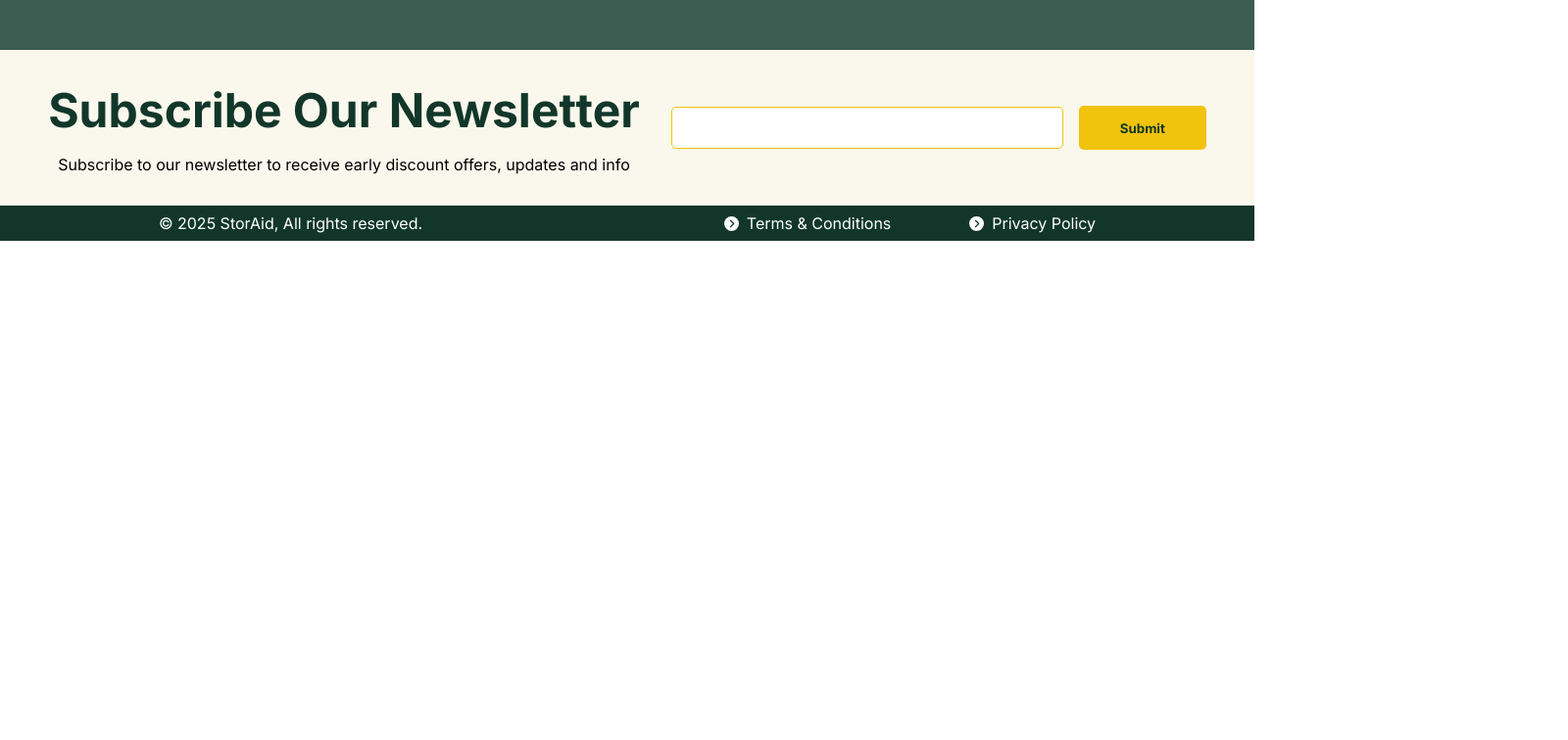
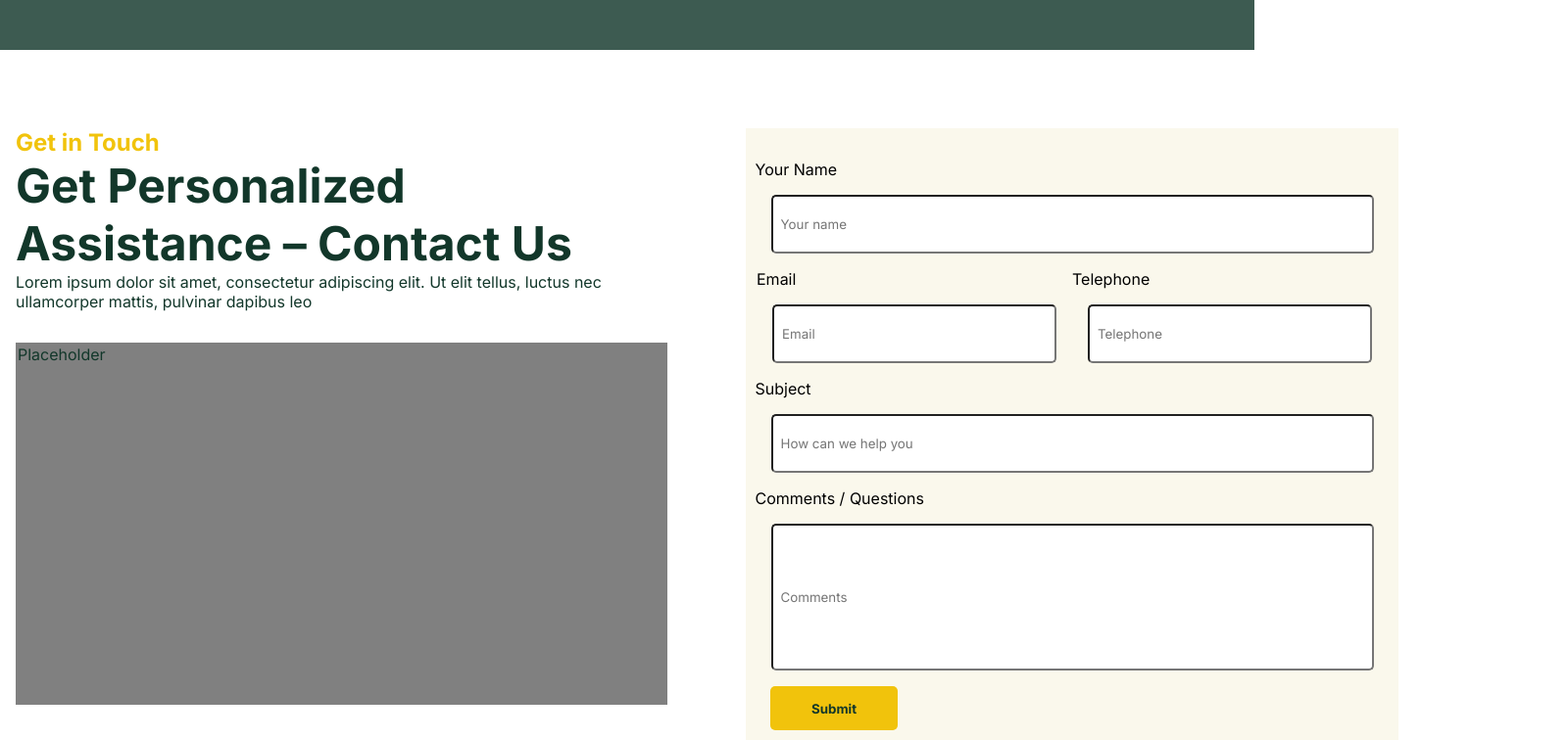
Before and after one commit to emillarsson99-m0wgli/StoraidStorageService, a React (Vite) app: page /ContactPage in a window 1280 px wide. Shown: the part 560-1316 px from the top of the page at 98% size, 1600 px wide, since content can reach past the window. Before the commit the page ends 806 px from the top, so only its background shows below. Built offline with nearby package versions, Linux system fonts and the light colour scheme.

Commit message:
Created get in touch component, made rough design, will come back to tweak contact form component later

```diff
--- a/src/App.jsx
+++ b/src/App.jsx
@@ -3,7 +3,6 @@ import { BrowserRouter, Routes, Route } from "react-router-dom"
 import HomePage from './Pages/HomePage'
 import Footer from "./Components/Footer"
 import Header from "./Components/Header"
-import OurServices from "./Components/OurServices"
 import AboutUsPage from "./Pages/AboutUsPage"
 import ServicePage from "./Pages/ServicePage"
 import ContactPage from "./Pages/ContactPage"
--- a/src/Components/ContactForm.css
+++ b/src/Components/ContactForm.css
@@ -0,0 +1,44 @@
+.contact-form-container {
+    background-color: #FAF8EC;
+    width: 666px;
+    height: 640px;
+    display: flex;
+    flex-direction: column;
+    align-items: center;
+    padding: 2rem;
+}
+
+input {
+    display: flex;
+    border-radius: 5px;
+    margin: 1rem;
+    width: 615px;
+    height: 60px;
+    padding: .5rem;
+}
+
+#email {
+    display: flex;
+    border-radius: 5px;
+    width: 290px;
+}
+
+#telephone {
+    display: flex;
+    border-radius: 5px;
+    margin: 1rem;
+    width: 290px;
+}
+
+#comments-questions {
+    height: 150px;
+}
+
+.contact-row {
+    display: flex;
+}
+
+.form-btn {
+    position: relative;
+    right: 243px;
+}
--- a/src/Components/ContactForm.jsx
+++ b/src/Components/ContactForm.jsx
@@ -1,31 +1,38 @@
 import React from 'react'
+import Button from "./Button"
 
 function ContactForm() {
   return (
     <div className="contact-form-container">
         <div className="input-group">
-            <label htmlFor="name" className="contact-label"></label>
-            <input type="text" id="name" className="contact-input" />
+            <label htmlFor="name" className="contact-label" aria-required>Your Name</label>
+            <input type="text" id="name" className="contact-input" placeholder="Your name"/>
+        </div>
+
+        <div className="contact-row">
+            <div className="input-group">
+                <label htmlFor="email" className="contact-label">Email</label>
+                <input type="text" id="email" className="contact-input" placeholder="Email"/>
+            </div>
+
+            <div className="input-group">
+                <label htmlFor="telephone" className="contact-label">Telephone</label>
+                <input type="text" id="telephone" className="contact-input" placeholder="Telephone"/>
+            </div>
         </div>
 
         <div className="input-group">
-            <label htmlFor="email" className="contact-label"></label>
-            <input type="text" id="email" className="contact-input" />
+            <label htmlFor="subject" className="contact-label">Subject</label>
+            <input type="text" id="subject" className="contact-input" placeholder="How can we help you" />
         </div>
 
         <div className="input-group">
-            <label htmlFor="telephone" className="contact-label"></label>
-            <input type="text" id="telephone" className="contact-input" />
+            <label htmlFor="comment-questions" className="contact-label">Comments / Questions</label>
+            <input type="text" id="comments-questions" className="contact-input" placeholder="Comments" />
         </div>
 
-        <div className="input-group">
-            <label htmlFor="subject" className="contact-label"></label>
-            <input type="text" id="subject" className="contact-input" />
-        </div>
-
-        <div className="input-group">
-            <label htmlFor="comment-questions" className="contact-label"></label>
-            <input type="text" id="comments-questions" className="contact-input" />
+        <div className="form-btn">
+            <Button Text="Submit"/>
         </div>
 
     </div>
--- /dev/null
+++ b/src/Components/GetInTouch.css
@@ -0,0 +1,31 @@
+.get-in-touch-container {
+    display: flex;
+    gap: 5rem;
+    width: 100%;
+    max-width: 1320px;
+    margin-left: auto;
+    margin-right: auto;
+    padding: 5rem 1rem;
+}
+
+.get-in-touch-headline h4 {
+    color: #F1C30C;
+    font-size: 1.5rem;
+}
+
+.get-in-touch-headline h3, p {
+    color: #12372A;
+    width: 650px;
+}
+
+.get-in-touch-headline h3 {
+    font-size: 3rem;
+}
+
+.get-in-touch-placeholder {
+    border: 2px solid grey;
+    background-color: grey;
+    width: 665px;
+    height: 370px;
+    margin-top: 2rem;
+}
--- /dev/null
+++ b/src/Components/GetInTouch.jsx
@@ -0,0 +1,20 @@
+import React from 'react'
+import ContactForm from './ContactForm'
+
+function GetInTouch() {
+  return (
+    <div className="get-in-touch-container">
+        <div className="get-in-touch-headline">
+            <h4>Get in Touch</h4>
+            <h3>Get Personalized Assistance – Contact Us</h3>
+            <p>Lorem ipsum dolor sit amet, consectetur adipiscing elit. Ut elit tellus, luctus nec ullamcorper mattis, pulvinar dapibus leo</p>
+            <p className="get-in-touch-placeholder">Placeholder</p>
+        </div>
+        <div className="get-in-touch-form">
+            <ContactForm />
+        </div>
+    </div>
+  )
+}
+
+export default GetInTouch
--- a/src/Pages/ContactPage.jsx
+++ b/src/Pages/ContactPage.jsx
@@ -1,10 +1,12 @@
 import React from 'react'
 import TitleCard from '../Components/TitleCard'
+import GetInTouch from '../Components/GetInTouch'
 
 function ContactPage() {
   return (
     <div>
       <TitleCard Title="Contact Us" Text="Lorem ipsum dolor sit amet, consectetur adipiscing elit. Ut elit tellus, luctus nec ullamcorper mattis, pulvinar dapibus leo." />
+      <GetInTouch />
     </div>
   )
 }
--- a/src/main.jsx
+++ b/src/main.jsx
@@ -20,6 +20,8 @@ import './Components/InputForm.css'
 import './Components/TitleCard.css'
 import './Components/Accordion.css'
 import './Components/FAQ.css'
+import './Components/GetInTouch.css'
+import './Components/ContactForm.css'
 import App from './App.jsx'
 
 createRoot(document.getElementById('root')).render(
```
